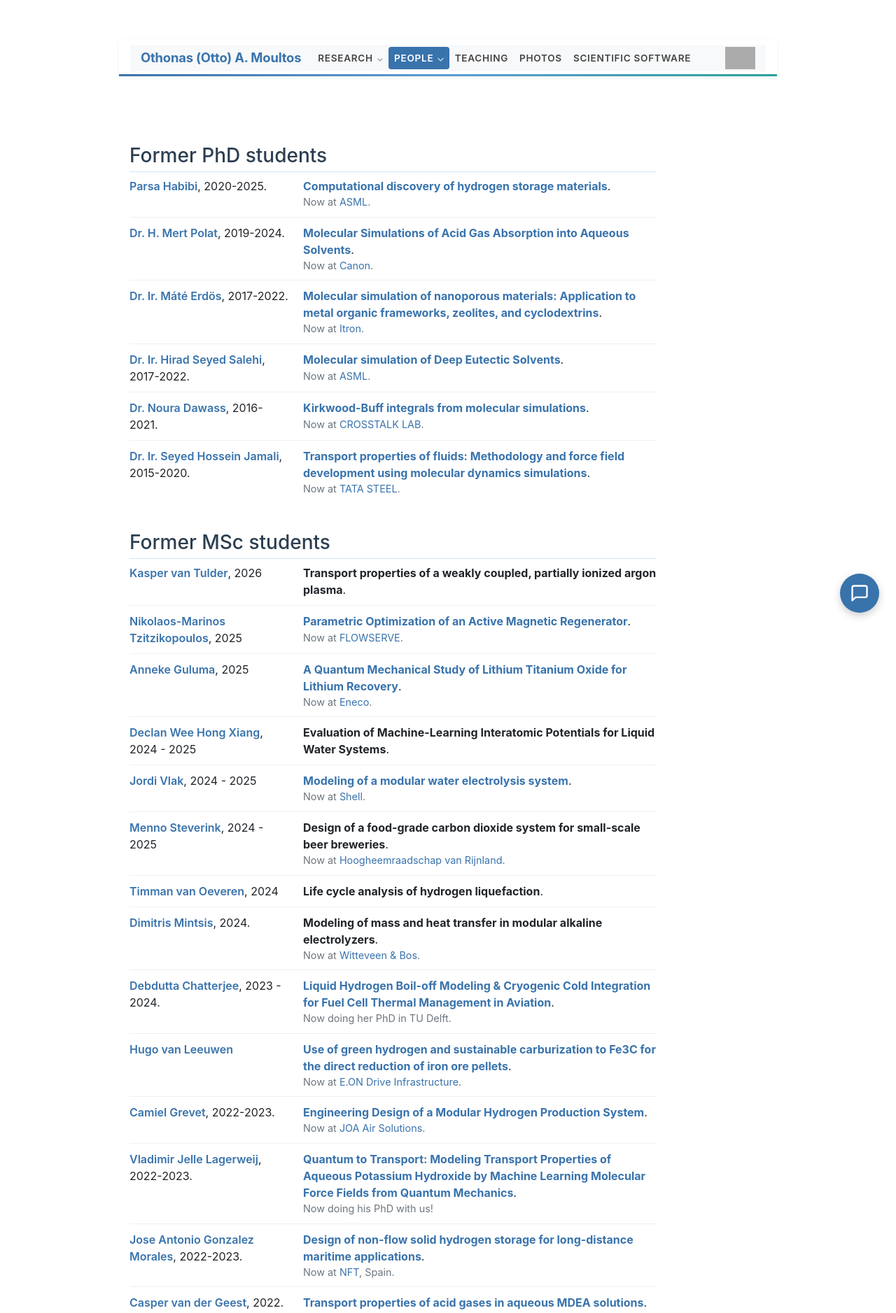
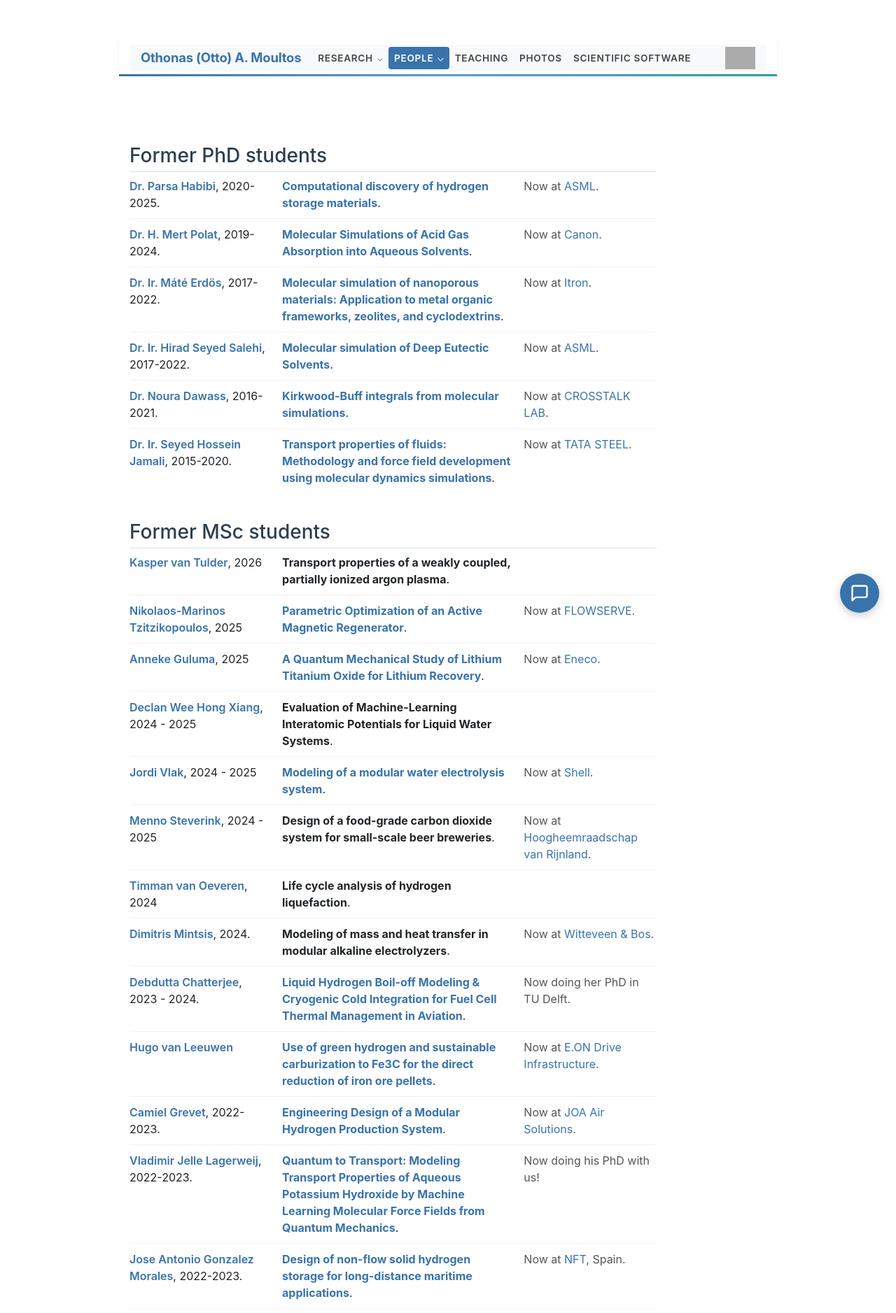
Before and after one commit to omoultosEthTuDelft/web, a Jekyll site: the page built from alumni/index.md, in a window 1280 px wide. Shown: the top 1877 px of the page at 70% size. Built offline with Jekyll 4.4.1, drawn with Linux system fonts in a browser that asks for light colours; part of the change alters nothing that is shown.

Commit message:
Give "Now at" its own full-size third column in alumni lists
Co-Authored-By: Claude Fable 5 <noreply@anthropic.com>

```diff
--- a/alumni/index.md
+++ b/alumni/index.md
@@ -12,8 +12,7 @@ title: "Alumni"
   #people section ul > li {
     list-style: none;
     display: grid;
-    grid-template-columns: 230px 1fr;
-    grid-template-rows: auto auto;
+    grid-template-columns: 200px 1fr 190px;
     column-gap: 18px;
     margin-bottom: 10px;
     padding-bottom: 10px;
@@ -21,13 +20,14 @@ title: "Alumni"
     text-align: left;
   }
   #people section ul > li:last-child { border-bottom: none; }
-  .al-head { grid-column: 1; grid-row: 1 / span 2; }
+  .al-head { grid-column: 1; }
   .al-head a { font-weight: 600; }
   .al-topic { grid-column: 2; }
-  .al-now { grid-column: 2; font-size: 0.9em; color: #6c757d; }
-  @media (max-width: 576px) {
+  .al-now { grid-column: 3; color: #555; }
+  @media (max-width: 768px) {
     #people section ul > li { display: block; }
     .al-head, .al-topic, .al-now { display: block; }
+    .al-now { font-size: 0.9em; color: #6c757d; }
   }
 </style>
 
@@ -38,7 +38,7 @@ title: "Alumni"
 <h3>Former PhD students</h3>
 <section markdown="1">
 
-- <span class="al-head">[Parsa Habibi](https://www.tudelft.nl/3me/over/afdelingen/process-energy/people/engineering-thermodynamics/parsa-habibi), 2020-2025.</span> <span class="al-topic"><strong><a href="theses/ParsaHabibi.pdf">Computational discovery of hydrogen storage materials</a></strong>.</span> <span class="al-now">Now at [ASML](https://www.asml.com/en).</span>
+- <span class="al-head">[Dr. Parsa Habibi](https://www.tudelft.nl/3me/over/afdelingen/process-energy/people/engineering-thermodynamics/parsa-habibi), 2020-2025.</span> <span class="al-topic"><strong><a href="theses/ParsaHabibi.pdf">Computational discovery of hydrogen storage materials</a></strong>.</span> <span class="al-now">Now at [ASML](https://www.asml.com/en).</span>
 - <span class="al-head">[Dr. H. Mert Polat](https://www.linkedin.com/in/husamettin-mert-polat/), 2019-2024.</span> <span class="al-topic"><strong><a href="theses/MertPolat.pdf">Molecular Simulations of Acid Gas Absorption into Aqueous Solvents</a></strong>.</span> <span class="al-now">Now at [Canon](https://cpp.canon).</span>
 - <span class="al-head">[Dr. Ir. Máté Erdös](https://www.linkedin.com/in/mateerdos/), 2017-2022.</span> <span class="al-topic"><strong><a href="theses/MateErdos.pdf">Molecular simulation of nanoporous materials: Application to metal organic frameworks, zeolites, and cyclodextrins</a></strong>.</span> <span class="al-now">Now at [Itron](https://na.itron.com).</span>
 - <span class="al-head">[Dr. Ir. Hirad Seyed Salehi](https://www.linkedin.com/in/hiradsalehi/?originalSubdomain=nl), 2017-2022.</span> <span class="al-topic"><strong><a href="theses/HiradSalehi.pdf">Molecular simulation of Deep Eutectic Solvents</a></strong>.</span> <span class="al-now">Now at [ASML](https://www.asml.com/en/careers).</span>
```
